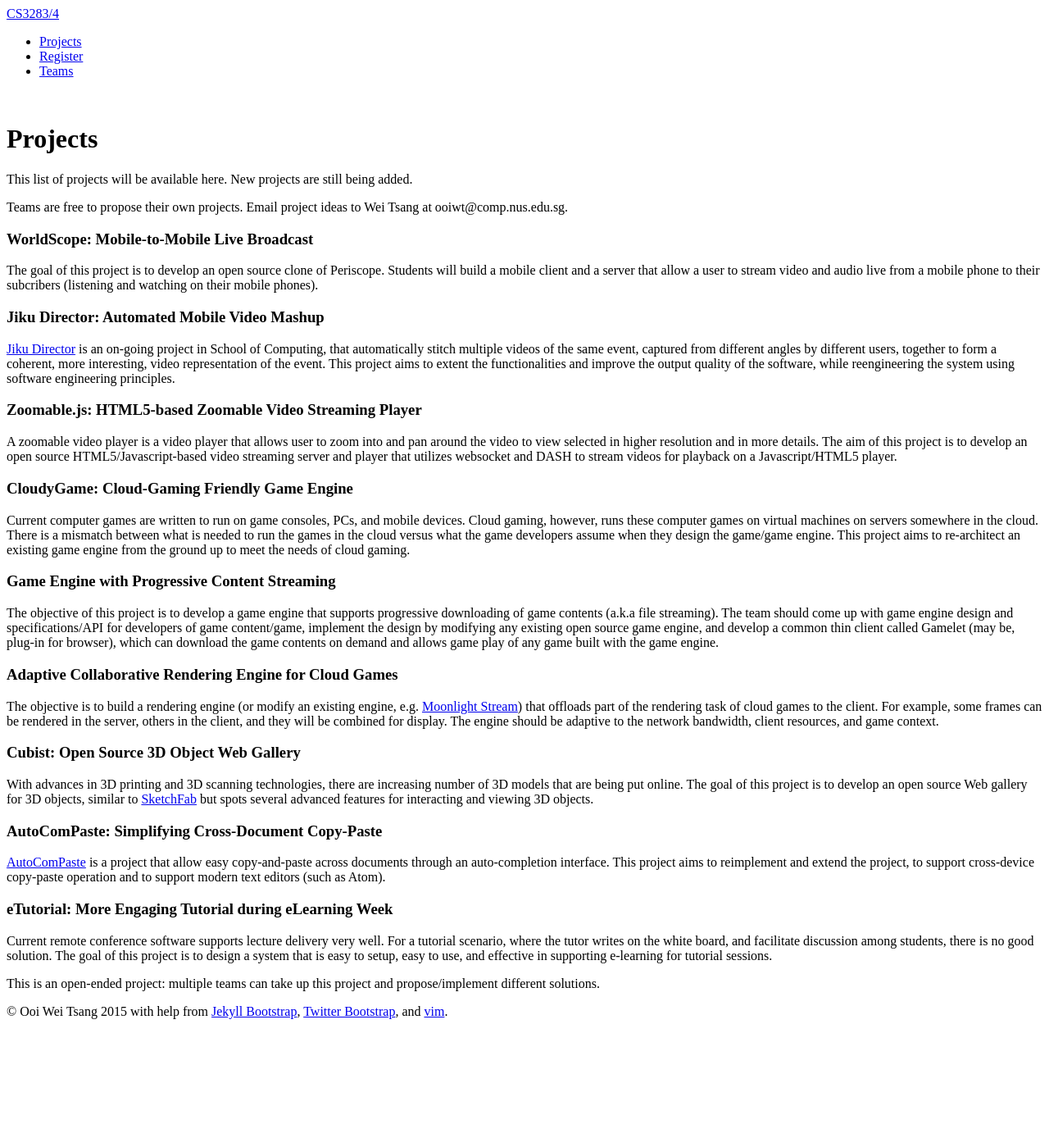
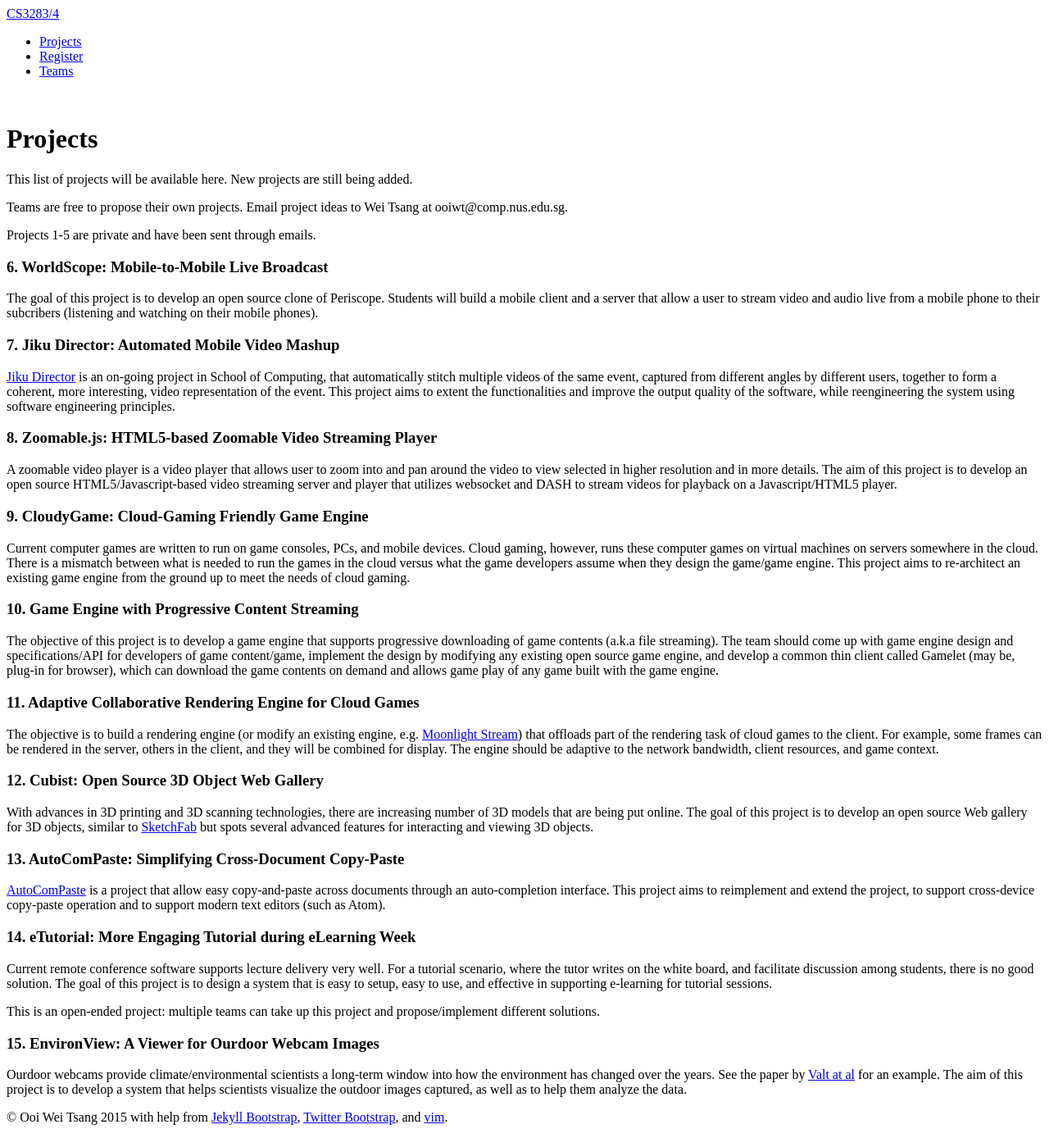
Before and after one commit to nus-mtp/1516, a Jekyll site: the page built from projects.md, in a window 1280 px wide. Shown: the whole page at 82% size. Built offline with Jekyll 4.4.1, drawn with Linux system fonts in a browser that asks for light colours; before the commit the page ends 1259 px from its top, so only the background shows below that.

Commit message:
Added project EnvironView

```diff
--- a/projects.md
+++ b/projects.md
@@ -8,41 +8,47 @@ This list of projects will be available here.  New projects are still being adde
 
 Teams are free to propose their own projects.  Email project ideas to Wei Tsang at ooiwt@comp.nus.edu.sg.
 
-### WorldScope: Mobile-to-Mobile Live Broadcast
+Projects 1-5 are private and have been sent through emails.
+
+### 6. WorldScope: Mobile-to-Mobile Live Broadcast
 
 The goal of this project is to develop an open source clone of Periscope.  Students will build a mobile client and a server that allow a user to stream video and audio live from a mobile phone to their subcribers (listening and watching on their mobile phones).
 
-### Jiku Director: Automated Mobile Video Mashup
+### 7. Jiku Director: Automated Mobile Video Mashup
 
 [Jiku Director](http://liubei.ddns.comp.nus.edu.sg/jiku/jiku-director.html) is an on-going project in School of Computing, that automatically stitch multiple videos of the same event, captured from different angles by different users, together to form a coherent, more interesting, video representation of the event.  This project aims to extent the functionalities and improve the output quality of the software, while reengineering the system using software engineering principles.
 
-### Zoomable.js: HTML5-based Zoomable Video Streaming Player
+### 8. Zoomable.js: HTML5-based Zoomable Video Streaming Player
 
 A zoomable video player is a video player that allows user to zoom into and pan around the video to view selected in higher resolution and in more details.  The aim of this project is to develop an open source HTML5/Javascript-based video streaming server and player that utilizes websocket and DASH to stream videos for playback on a Javascript/HTML5 player.
 
-### CloudyGame: Cloud-Gaming Friendly Game Engine
+### 9. CloudyGame: Cloud-Gaming Friendly Game Engine
 
 Current computer games are written to run on game consoles, PCs, and mobile devices.  Cloud gaming, however, runs these computer games on virtual machines on servers somewhere in the cloud.  There is a mismatch between what is needed to run the games in the cloud versus what the game developers assume when they design the game/game engine.  This project aims to re-architect an existing game engine from the ground up to meet the needs of cloud gaming.
 
 
-### Game Engine with Progressive Content Streaming
+### 10. Game Engine with Progressive Content Streaming
 
 The objective of this project is to develop a game engine that supports progressive downloading of game contents (a.k.a file streaming). The team should come up with game engine design and specifications/API for developers of game content/game, implement the design by modifying any existing open source game engine, and develop a common thin client called Gamelet (may be, plug-in for browser), which can download the game contents on demand and allows game play of any game built with the game engine.
 
-### Adaptive Collaborative Rendering Engine for Cloud Games
+### 11. Adaptive Collaborative Rendering Engine for Cloud Games
 
 The objective is to build a rendering engine (or modify an existing engine, e.g. [Moonlight Stream](https://github.com/moonlight-stream)) that offloads part of the rendering task of cloud games to the client.  For example, some frames can be rendered in the server, others in the client, and they will be combined for display.  The engine should be adaptive to the network bandwidth, client resources, and game context.
 
-### Cubist: Open Source 3D Object Web Gallery
+### 12. Cubist: Open Source 3D Object Web Gallery
 
 With advances in 3D printing and 3D scanning technologies, there are increasing number of 3D models that are being put online.  The goal of this project is to develop an open source Web gallery for 3D objects, similar to [SketchFab](www.sketchfab.com) but spots several advanced features for interacting and viewing 3D objects.
 
-### AutoComPaste: Simplifying Cross-Document Copy-Paste
+### 13. AutoComPaste: Simplifying Cross-Document Copy-Paste
 
 [AutoComPaste](http://autocompaste.github.io/AutoComPaste/) is a project that allow easy copy-and-paste across documents through an auto-completion interface.  This project aims to reimplement and extend the project, to support cross-device copy-paste operation and to support modern text editors (such as Atom).
 
-### eTutorial: More Engaging Tutorial during eLearning Week
+### 14. eTutorial: More Engaging Tutorial during eLearning Week
 
 Current remote conference software supports lecture delivery very well.  For a tutorial scenario, where the tutor writes on the white board, and facilitate discussion among students, there is no good solution.  The goal of this project is to design a system that is easy to setup, easy to use, and effective in supporting e-learning for tutorial sessions.
 
 This is an open-ended project: multiple teams can take up this project and propose/implement different solutions.
+
+### 15. EnvironView: A Viewer for Ourdoor Webcam Images
+
+Ourdoor webcams provide climate/environmental scientists a long-term window into how the environment has changed over the years.  See the paper by [Valt at al](http://arc.lib.montana.edu/snow-science/objects/ISSW13_paper_P2-16.pdf) for an example.  The aim of this project is to develop a system that helps scientists visualize the outdoor images captured, as well as to help them analyze the data.
```
